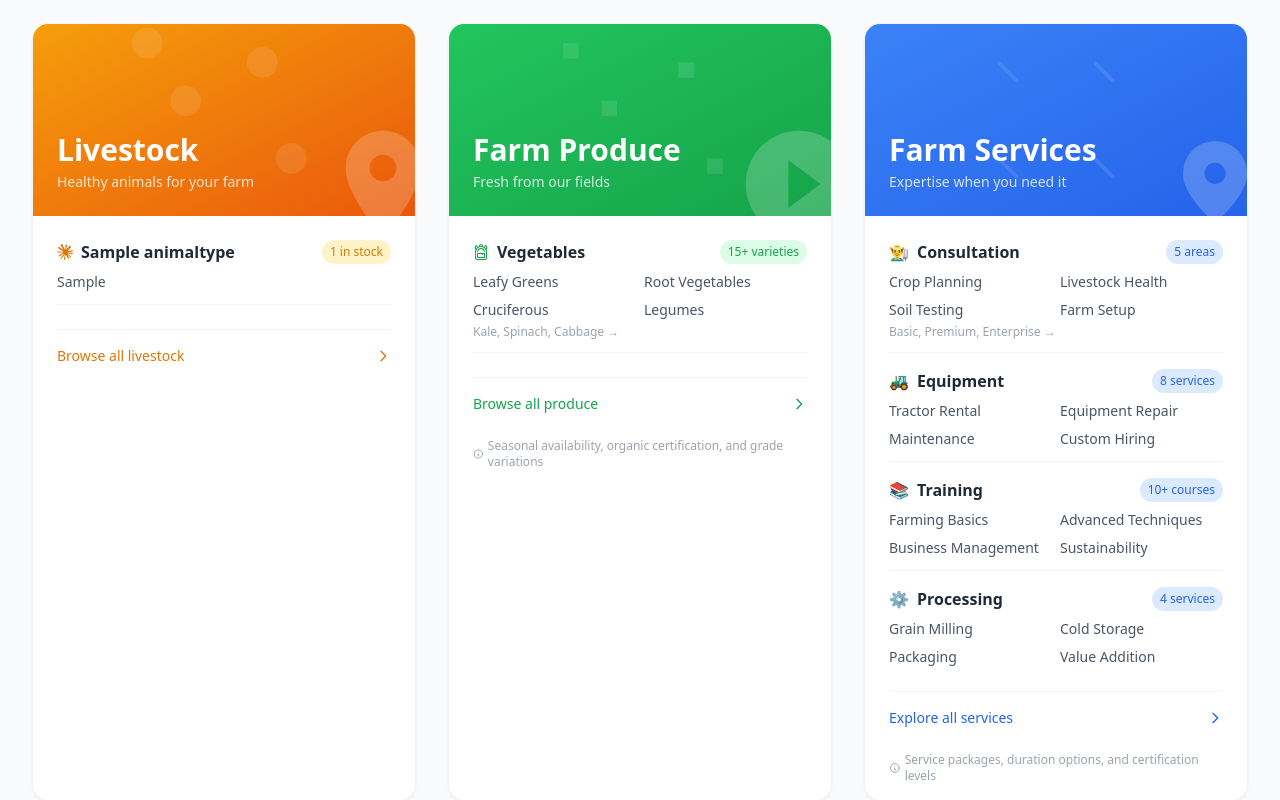
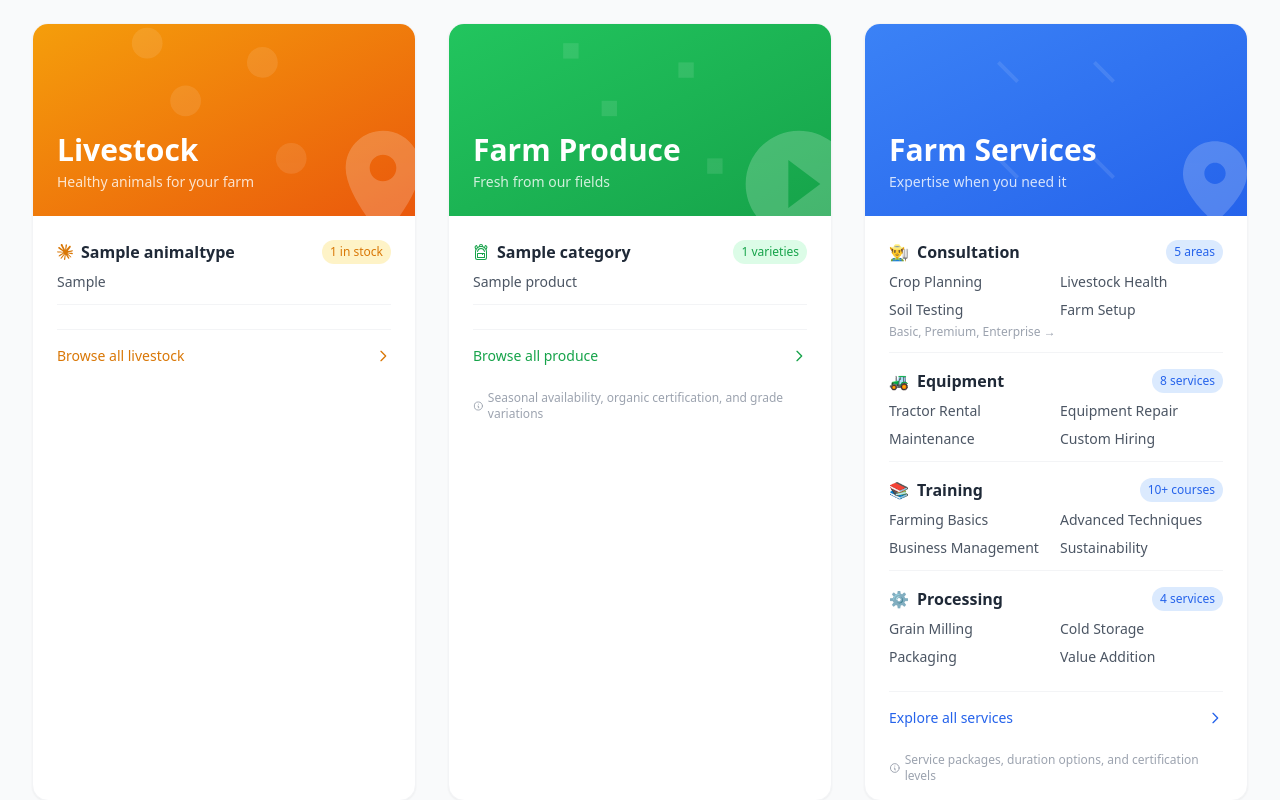
Before and after one commit to maundulaurent/Django-eFarm, a Django app: page /our-collections/ in a window 1280 px wide. Shown: the part 346-1146 px from the top of the page. Run offline with Django 4.2, Linux system fonts and the light colour scheme; tables that the repository leaves empty hold one stand-in row (values such as "Sample post"); some libraries are stand-ins or nearby versions.

Commit message:
added collections

```diff
--- a/core/views.py
+++ b/core/views.py
@@ -78,19 +78,31 @@ def our_collections(request):
         livestock_in_category = Livestock.objects.filter(animal_type=category)
         count = livestock_in_category.count()
         # Get 4 random breeds (distinct) from this category
-        random_breeds = livestock_in_category.values_list('breed', flat=True).distinct()[:4]
+        random_breeds = livestock_in_category.values_list('breed', flat=True).distinct().order_by('?')
         category_livestock.append({
             'category': category,
             'count': count,
             'random_breeds': list(random_breeds)
         })
 
+    category_inventory = []
+    for category in inventory_categories:
+        products_in_category = Product.objects.filter(category = category)
+        count = products_in_category.count()
+        random_products = products_in_category.values_list('name', flat=True).distinct().order_by('?')
+        category_inventory.append({
+            'category' : category,
+            'count' : count,
+            'random_products' : list(random_products)
+        })
+
     context = {
-        'inventory_categories': inventory_categories,
-        'inventory_products': inventory_products,
-        'livestock_categories': livestock_categories,
-        'livestock': livestock,
+        # 'inventory_categories': inventory_categories,
+        # 'inventory_products': inventory_products,
+        # 'livestock_categories': livestock_categories,
+        # 'livestock': livestock,
         'category_livestock': category_livestock,
+        'category_inventory' : category_inventory,
         'services': services,
     }
     return render(request, 'core/collections.html', context)
--- a/templates/core/collections.html
+++ b/templates/core/collections.html
@@ -131,7 +131,11 @@
 
             <div class="p-6">
                 <div class="space-y-4">
-                    <!-- Vegetables Category -->
+
+
+                    <!-- the farm Category loop -->
+
+                    {% for item in category_inventory %}
                     <div class="border-b border-gray-100 pb-3">
                         <div class="flex items-center justify-between mb-2">
                             <h3 class="font-semibold text-gray-800 flex items-center">
@@ -141,21 +145,21 @@
                                         <path d="M6 2.341V2a2 2 0 1 1 4 0v.341c.465.165.904.385 1.308.653l.416-1.247a1 1 0 0 1 1.748-.284l.77 1.027a1 1 0 0 1 .15.917l-.803 2.407C13.854 6.49 14 7.229 14 8v5.5a2.5 2.5 0 0 1-2.5 2.5h-7A2.5 2.5 0 0 1 2 13.5V8c0-.771.146-1.509.41-2.186l-.802-2.407a1 1 0 0 1 .15-.917l.77-1.027a1 1 0 0 1 1.748.284l.416 1.247A6 6 0 0 1 6 2.34ZM7 2v.083a6 6 0 0 1 2 0V2a1 1 0 1 0-2 0m5.941 2.595.502-1.505-.77-1.027-.532 1.595q.447.427.8.937M3.86 3.658l-.532-1.595-.77 1.027.502 1.505q.352-.51.8-.937M8 3a5 5 0 0 0-5 5v5.5A1.5 1.5 0 0 0 4.5 15h7a1.5 1.5 0 0 0 1.5-1.5V8a5 5 0 0 0-5-5"/>
                                       </svg>
                                 </span>
-                                Vegetables
+                                {{ item.category.name }}
                             </h3>
-                            <span class="text-xs bg-green-100 text-green-600 px-2 py-1 rounded-full">15+ varieties</span>
+                            <span class="text-xs bg-green-100 text-green-600 px-2 py-1 rounded-full">{{ item.count }} varieties</span>
                         </div>
                         <div class="grid grid-cols-2 gap-2">
-                            <a href="#" class="text-sm text-gray-600 hover:text-green-600 transition-colors">Leafy Greens</a>
-                            <a href="#" class="text-sm text-gray-600 hover:text-green-600 transition-colors">Root Vegetables</a>
-                            <a href="#" class="text-sm text-gray-600 hover:text-green-600 transition-colors">Cruciferous</a>
-                            <a href="#" class="text-sm text-gray-600 hover:text-green-600 transition-colors">Legumes</a>
+                            {% for product in item.random_products %}
+                            <a href="#" class="text-sm text-gray-600 hover:text-green-600 transition-colors">{{ product }}</a>
+                            {% endfor %}
                         </div>
                         <!-- Nested subcategories example -->
-                        <div class="mt-1 text-xs text-gray-400">
+                        {% comment %} <div class="mt-1 text-xs text-gray-400">
                             <span class="hover:text-green-600 cursor-pointer">Kale, Spinach, Cabbage →</span>
-                        </div>
+                        </div> {% endcomment %}
                     </div>
+                    {% endfor %}
 
                 </div>
 
```
